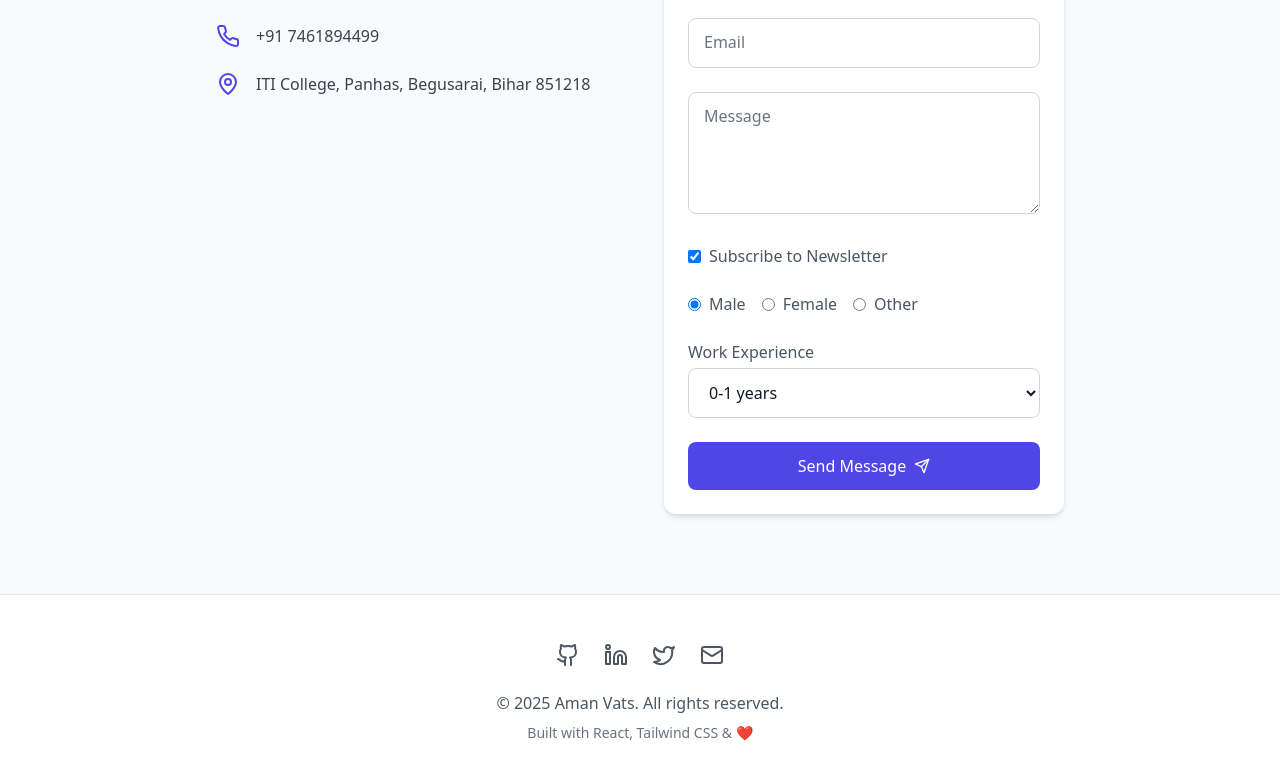
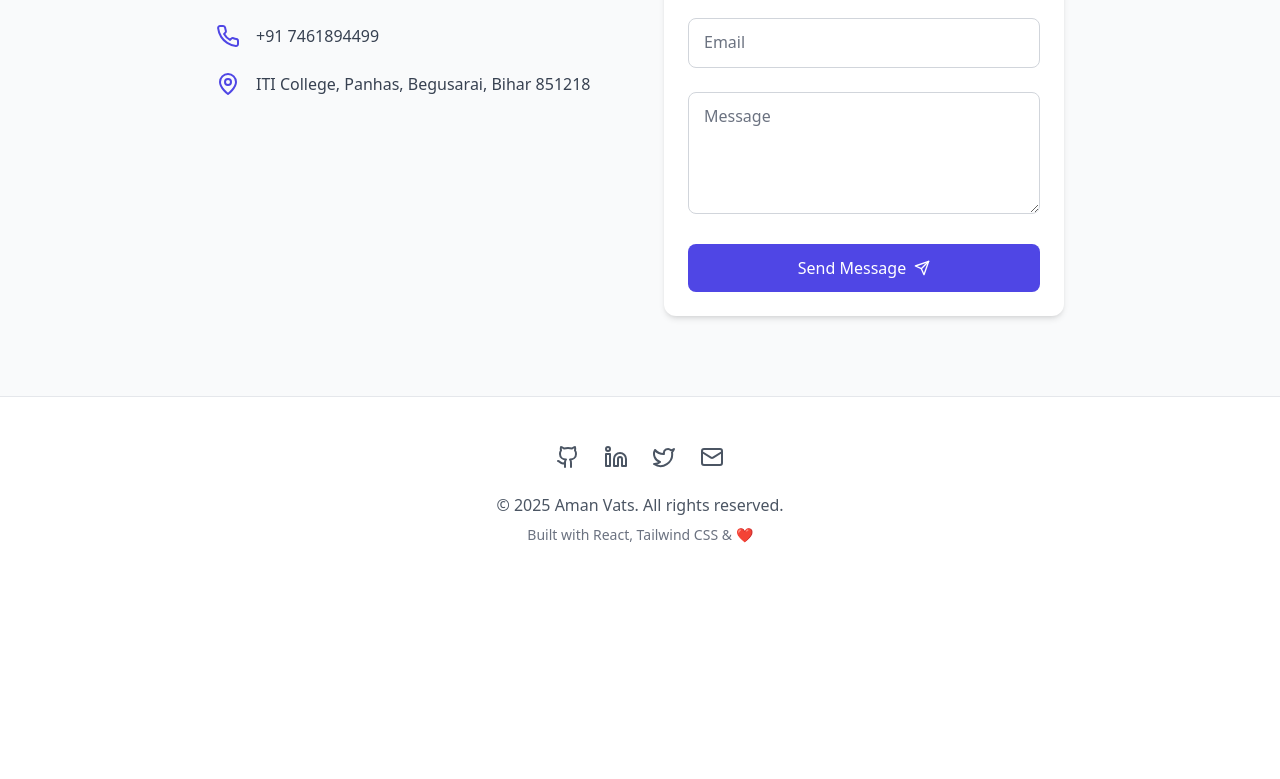
Before and after one commit to realamanvats/Tailwind-portfolio-website_aman_vats, a React (Vite) app: page / in a window 1280 px wide. Shown: the part 3714-4493 px from the top of the page. After the commit the page ends 4307 px from the top, so only its background shows below. Built offline with nearby package versions, Linux system fonts and the light colour scheme.

Commit message:
Contact.tsx

```diff
--- a/src/components/Contact.tsx
+++ b/src/components/Contact.tsx
@@ -89,48 +89,15 @@ const Contact: React.FC = () => {
     </label>
   </div>
 
-              {/* Checkbox (Newsletter Subscription) */}
-              <div className="flex items-center">
-                <input type="hidden" name="subscribe" value="no" />
-                <input type="checkbox" name="subscribe" value="yes" defaultChecked className="mr-2" />
-                <label className="text-gray-600 dark:text-gray-300">Subscribe to Newsletter</label>
-              </div>
-
-              {/* Radio Buttons (Gender Selection) */}
-              <div className="flex space-x-4">
-                <label className="flex items-center">
-                  <input type="radio" name="gender" value="male" defaultChecked className="mr-2" />
-                  <span className="text-gray-600 dark:text-gray-300">Male</span>
-                </label>
-                <label className="flex items-center">
-                  <input type="radio" name="gender" value="female" className="mr-2" />
-                  <span className="text-gray-600 dark:text-gray-300">Female</span>
-                </label>
-                <label className="flex items-center">
-                  <input type="radio" name="gender" value="other" className="mr-2" />
-                  <span className="text-gray-600 dark:text-gray-300">Other</span>
-                </label>
-              </div>
-
-              {/* Dropdown (Work Experience) */}
-              <div>
-                <label className="text-gray-600 dark:text-gray-300 block mb-1">Work Experience</label>
-                <select
-                  name="work-experience"
-                  className="w-full px-4 py-3 rounded-lg border border-gray-300 dark:border-gray-600 bg-transparent text-gray-900 dark:text-white focus:ring-2 focus:ring-indigo-500 dark:focus:ring-indigo-400 outline-none"
-                >
-                  <option value="one-year">0-1 years</option>
-                  <option value="one-five-years">1-5 years</option>
-                </select>
-              </div>
-
   <button
     type="submit"
     className="w-full flex items-center justify-center px-6 py-3 rounded-lg bg-indigo-600 text-white hover:bg-indigo-700 transition-colors"
   >
-                Send Message <Send className="ml-2 w-4 h-4" />
+    Send Message
+    <Send className="ml-2 w-4 h-4" />
   </button>
 </form>
+
           </div>
         </motion.div>
       </div>
```
Lines whose indentation alone changed are shown as unchanged.
